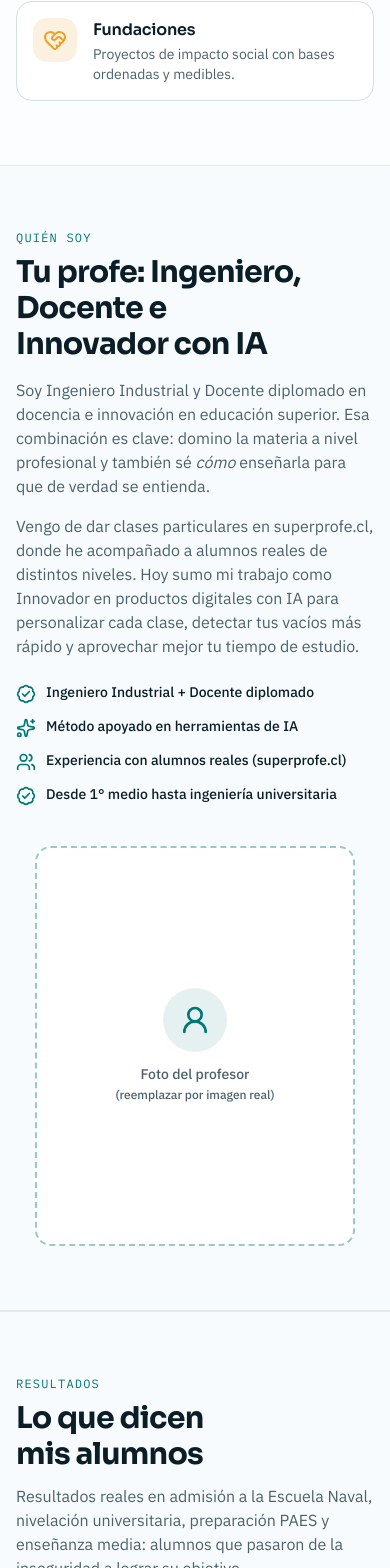
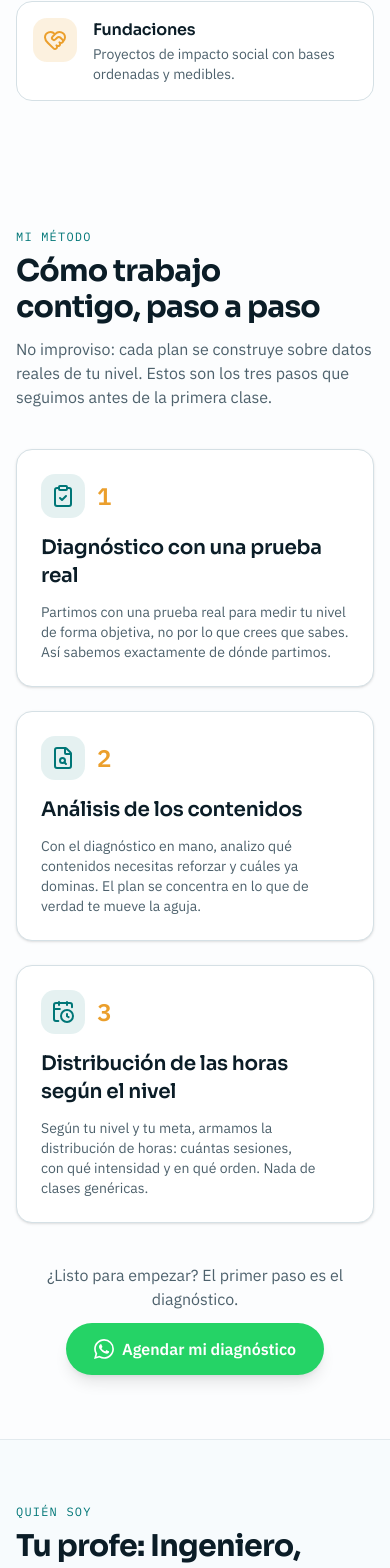
Before and after one commit to paillamilm-blip/tuprofeindustrial-web, a Next.js app: page / in a window 390 px wide. Shown: the part 9635-11203 px from the top of the page. Built offline with nearby package versions, Linux system fonts and the light colour scheme.

Commit message:
feat: añadir sección 'Mi método' con 3 pasos y enlazarla en nav, footer y README

```diff
--- a/app/page.tsx
+++ b/app/page.tsx
@@ -6,6 +6,7 @@ import { Services } from "@/components/sections/services";
 import { PaesSection } from "@/components/sections/paes-section";
 import { RoadmapSection } from "@/components/sections/roadmap-section";
 import { Advisory } from "@/components/sections/advisory";
+import { Metodo } from "@/components/sections/metodo";
 import { About } from "@/components/sections/about";
 import { Testimonials } from "@/components/sections/testimonials";
 import { Faq } from "@/components/sections/faq";
@@ -33,8 +34,11 @@ const STICKY_MESSAGE =
  *  6. Servicios: la oferta de clases, ya calentada por las herramientas.
  *  7. Asesorías e Innovación: la faceta Innovador (proyectos digitales y PYME),
  *     separada de las clases para no confundir públicos.
- *  8. Confianza y objeciones: Quién soy, Testimonios, Preguntas frecuentes.
- *  9. Cierre: CTA final + footer. El CTA sticky de WhatsApp acompaña en mobile.
+ *  8. Mi método: los 3 pasos (diagnóstico con prueba real, análisis de
+ *     contenidos y distribución de horas según el nivel) que explican cómo
+ *     trabajo, justo antes de "Quién soy" para construir credibilidad.
+ *  9. Confianza y objeciones: Quién soy, Testimonios, Preguntas frecuentes.
+ * 10. Cierre: CTA final + footer. El CTA sticky de WhatsApp acompaña en mobile.
  */
 export default function Home() {
   return (
@@ -48,6 +52,7 @@ export default function Home() {
         <RoadmapSection />
         <Services />
         <Advisory />
+        <Metodo />
         <About />
         <Testimonials />
         <Faq />
--- /dev/null
+++ b/components/sections/metodo.tsx
@@ -0,0 +1,115 @@
+import { ClipboardCheck, FileSearch, CalendarClock } from "lucide-react";
+
+import { Reveal } from "@/components/sections/reveal";
+import { WhatsAppCta } from "@/components/whatsapp-cta";
+
+const METODO_MESSAGE =
+  "Hola! Quiero empezar con tu método: me gustaría agendar el diagnóstico con una prueba real para ver mi nivel. ¿Cómo lo coordinamos?";
+
+type Step = {
+  icon: typeof ClipboardCheck;
+  title: string;
+  description: string;
+};
+
+/**
+ * Metodo ("Mi método") — explica cómo trabajo en 3 pasos claros, justo antes
+ * de "Quién soy" para que el embudo lea: cómo trabajo -> quién soy. Es una
+ * sección informativa (sin elementos interactivos salvo el CTA opcional),
+ * así que se construye como una línea de pasos numerados.
+ *
+ * Anti-slop: iconos lucide distintos por paso, numeral en font-mono (convención
+ * numérica del sitio), tokens semánticos teal/ámbar, entrada con Reveal y
+ * escalonado por delayMs como en services.tsx. Mobile-first: una columna en
+ * móvil, tres columnas desde sm. El conector decorativo va aria-hidden.
+ */
+const STEPS: readonly Step[] = [
+  {
+    icon: ClipboardCheck,
+    title: "Diagnóstico con una prueba real",
+    description:
+      "Partimos con una prueba real para medir tu nivel de forma objetiva, no por lo que crees que sabes. Así sabemos exactamente de dónde partimos.",
+  },
+  {
+    icon: FileSearch,
+    title: "Análisis de los contenidos",
+    description:
+      "Con el diagnóstico en mano, analizo qué contenidos necesitas reforzar y cuáles ya dominas. El plan se concentra en lo que de verdad te mueve la aguja.",
+  },
+  {
+    icon: CalendarClock,
+    title: "Distribución de las horas según el nivel",
+    description:
+      "Según tu nivel y tu meta, armamos la distribución de horas: cuántas sesiones, con qué intensidad y en qué orden. Nada de clases genéricas.",
+  },
+];
+
+export function Metodo() {
+  return (
+    <section id="metodo" className="scroll-mt-24 px-4 py-16 sm:px-6 sm:py-20">
+      <div className="mx-auto max-w-6xl">
+        <Reveal className="max-w-2xl">
+          <p className="font-mono text-xs tracking-widest text-primary uppercase">
+            Mi método
+          </p>
+          <h2 className="mt-2 text-3xl font-bold tracking-tight text-balance sm:text-4xl">
+            Cómo trabajo contigo, paso a paso
+          </h2>
+          <p className="mt-3 text-muted-foreground text-pretty">
+            No improviso: cada plan se construye sobre datos reales de tu nivel.
+            Estos son los tres pasos que seguimos antes de la primera clase.
+          </p>
+        </Reveal>
+
+        {/* Línea de pasos: una columna en móvil, tres desde sm. */}
+        <ol className="relative mt-10 grid gap-6 sm:grid-cols-3 sm:gap-5">
+          {/* Conector decorativo en desktop (une los tres pasos). */}
+          <span
+            aria-hidden="true"
+            className="pointer-events-none absolute left-0 right-0 top-6 hidden h-px bg-gradient-to-r from-transparent via-border to-transparent sm:block"
+          />
+          {STEPS.map((step, i) => (
+            <Reveal key={step.title} as="li" delayMs={i * 80} className="relative">
+              <StepCard step={step} index={i} />
+            </Reveal>
+          ))}
+        </ol>
+
+        <Reveal className="mt-10 flex flex-col items-center gap-3 text-center">
+          <p className="text-muted-foreground">
+            ¿Listo para empezar? El primer paso es el diagnóstico.
+          </p>
+          <WhatsAppCta
+            message={METODO_MESSAGE}
+            label="Agendar mi diagnóstico"
+            className="px-7 py-3.5 text-base"
+          />
+        </Reveal>
+      </div>
+    </section>
+  );
+}
+
+function StepCard({ step, index }: { step: Step; index: number }) {
+  const Icon = step.icon;
+  return (
+    <article className="flex h-full flex-col rounded-2xl border border-border bg-card p-6 shadow-sm sm:p-7">
+      <div className="flex items-center gap-3">
+        <span
+          aria-hidden="true"
+          className="inline-flex size-11 items-center justify-center rounded-xl bg-primary/10 text-primary"
+        >
+          <Icon className="size-6" aria-hidden="true" />
+        </span>
+        <span className="font-mono text-2xl font-semibold text-accent">
+          {index + 1}
+        </span>
+      </div>
+
+      <h3 className="mt-4 font-display text-xl font-semibold">{step.title}</h3>
+      <p className="mt-3 text-sm text-muted-foreground text-pretty">
+        {step.description}
+      </p>
+    </article>
+  );
+}
--- a/components/sections/site-footer.tsx
+++ b/components/sections/site-footer.tsx
@@ -98,6 +98,14 @@ export function SiteFooter() {
             </li>
             <li>
               <a
+                href="#metodo"
+                className="rounded transition-colors hover:text-foreground focus-visible:outline-2 focus-visible:outline-offset-2 focus-visible:outline-ring"
+              >
+                Mi método
+              </a>
+            </li>
+            <li>
+              <a
                 href="#profe"
                 className="rounded transition-colors hover:text-foreground focus-visible:outline-2 focus-visible:outline-offset-2 focus-visible:outline-ring"
               >
--- a/components/sections/site-header.tsx
+++ b/components/sections/site-header.tsx
@@ -25,6 +25,7 @@ const FREE_TOOL_LINKS = [
  */
 const NAV_LINKS = [
   { href: "#servicios", label: "Servicios" },
+  { href: "#metodo", label: "Mi método" },
   { href: "#asesorias", label: "Asesorías" },
   { href: "#faq", label: "Preguntas" },
 ] as const;
```
Also changed, not shown: 1 other file (tests, documents, lock files or other folders).
